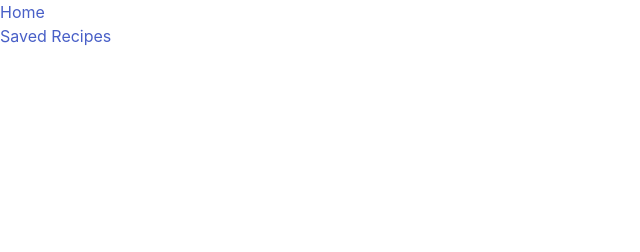
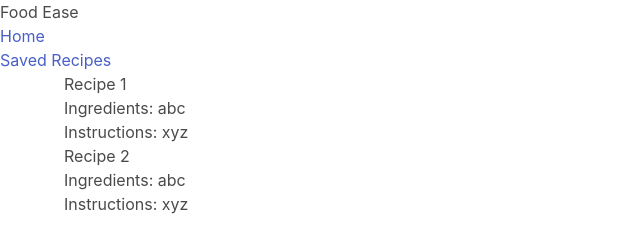
Before and after one commit to SugarSheriff/food-ease, a plain HTML site: page savedrecipes.html in a window 1280 px wide. Shown: the whole page, without its empty margins (0-640 px from the left). Drawn offline with nearby package versions, Linux system fonts and the light colour scheme.

Commit message:
Update savedrecipes.html

```diff
--- a/savedrecipes.html
+++ b/savedrecipes.html
@@ -4,19 +4,36 @@
     <meta charset="UTF-8">
     <meta name="viewport" content="width=device-width, initial-scale=1.0">
     <title>Document</title>
-    <link rel="stylesheet" href="./assets/styles.css">
+    <link rel="stylesheet" href="styles.css">
     <link rel="stylesheet" href="https://cdn.jsdelivr.net/npm/bulma@0.9.4/css/bulma.min.css">
 </head>
 <body>
-    <header>
+    <header>Food Ease
         <ul>
-            <li><a href="index.html">Home</a></li>
-            <li><a href="savedrecipes.html">Saved Recipes</a></li>
+        <li><a href="index.html">Home</a></li>
+        <li><a href="savedrecipes.html">Saved Recipes</a></li>
         </ul>
     </header>
+    <div class="container">
+        <div class="recipe">
+            <h2 class="recipe-title">Recipe 1</h2>
+            <div class="recipe-content">
+                <p>Ingredients: abc</p>
+                <p>Instructions: xyz</p>
+            </div>
+        </div>
 
+        <div class="recipe">
+            <h2 class="recipe-title">Recipe 2</h2>
+            <div class="recipe-content">
+                <p>Ingredients: abc</p>
+                <p>Instructions: xyz</p>
+            </div>
+        </div>
+        <!--more saved recipes here-->
+    </div>
 
     <script src="https://code.jquery.com/jquery-3.7.0.min.js" integrity="sha256-2Pmvv0kuTBOenSvLm6bvfBSSHrUJ+3A7x6P5Ebd07/g=" crossorigin="anonymous"></script>
-    <script src="./assets/script.js"></script>
+    <script src="script.js"></script>
 </body>
 </html>
```
